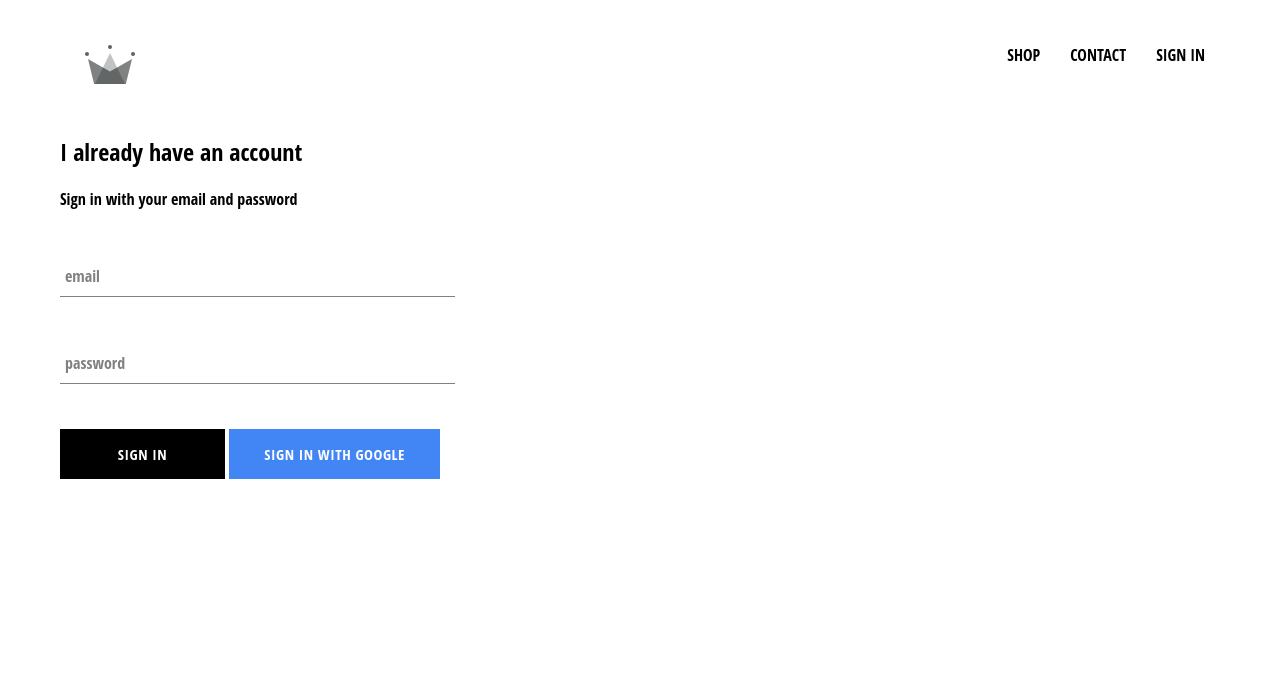
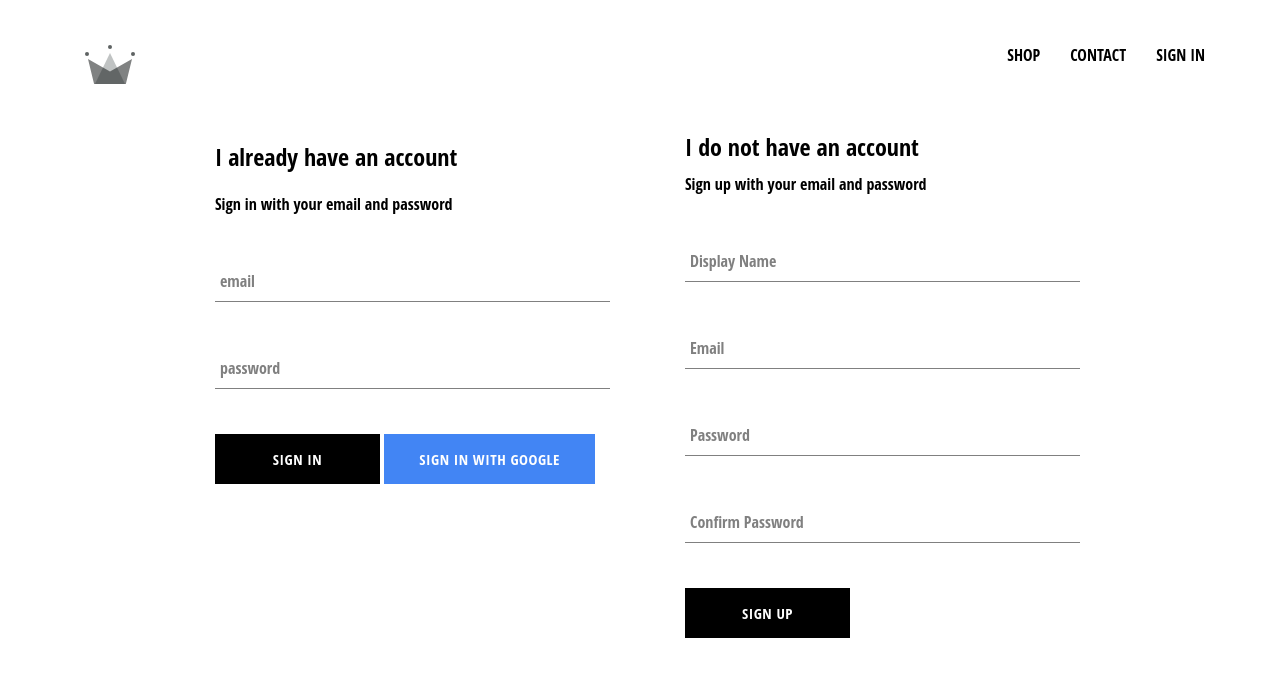
Before and after one commit to lucalin17081994/crwn-clothing, a React (Create React App) app: page /signin in a window 1280 px wide. Shown: the top 676 px of the page. Built offline with nearby package versions, Linux system fonts and the light colour scheme; no server answers.

Commit message:
finished signin

```diff
--- a/src/components/header/header.component.jsx
+++ b/src/components/header/header.component.jsx
@@ -18,7 +18,7 @@
         CONTACT
       </Link>
       {currentUser ? (
-        <Link className='option' onClick={() => auth.signOut()}>
+        <Link className='option' to='' onClick={() => auth.signOut()}>
           SIGN OUT
         </Link>
       ) : (
--- a/src/components/sign-in/sign-in.component.jsx
+++ b/src/components/sign-in/sign-in.component.jsx
@@ -3,7 +3,7 @@
 import FormInput from '../form-input/form-input.component';
 import CustomButton from '../custom-button/custom-button.component'
 
-import {signInWithGoogle} from '../../firebase/firebase.utils';
+import {auth,signInWithGoogle} from '../../firebase/firebase.utils';
 
 class SignIn extends React.Component{
   constructor(props){
@@ -14,8 +14,15 @@
     };
   }
 
-  handleSubmit=event=>{
+  handleSubmit=async event=>{
     event.preventDefault();
+    const{email,password}=this.state;
+    try{
+      await auth.signInWithEmailAndPassword(email,password)
+      this.setState({email:'',password:''})
+    }catch(e){
+      console.log(e)
+    }
     this.setState=({email:'',password:''})
   }
 
@@ -35,20 +42,21 @@
             name='email'
             type='email'
             value={this.state.email}
-            handleChange={this.handleChange}
+            onChange={this.handleChange}
             label='email'
             required/>
           <FormInput
             name='password'
             type='password'
             value={this.state.password}
-            handleChange={this.handleChange}
+            onChange={this.handleChange}
             label='password'
             required/>
 
             <div className='buttons'>
               <CustomButton type='submit'> Sign in </CustomButton>
               <CustomButton
+                type='button'
                 onClick={signInWithGoogle} isGoogleSignIn>Sign In with Google
               </CustomButton>
             </div>
--- /dev/null
+++ b/src/components/sign-up/sign-up.component.jsx
@@ -0,0 +1,92 @@
+import React from 'react'
+import FormInput from '../form-input/form-input.component'
+import CustomButton from '../custom-button/custom-button.component'
+import {auth, createUserProfileDocument} from '../../firebase/firebase.utils'
+
+import './sign-up.styles.scss'
+
+
+class SignUp extends React.Component{
+  constructor(){
+    super();
+    this.state={
+      displayName:'',
+      email:'',
+      password:'',
+      confirmPassword:''
+    }
+  }
+
+  handleSubmit = async event =>{
+    event.preventDefault();
+    const{displayName,email,password,confirmPassword}=this.state
+    if (password!==confirmPassword){
+      alert('passwords dont match')
+      return;
+    }
+    try{
+      const{user}=await auth.createUserWithEmailAndPassword(email,password)
+      await createUserProfileDocument(user,{displayName})
+      this.setState({
+        displayName:'',
+        email:'',
+        password:'',
+        confirmPassword:''
+      })
+
+    }catch(e){
+      console.log(e)
+    }
+  }
+
+  handleChange=event=>{
+    const{name,value}=event.target;
+    this.setState({[name]:value})
+  }
+
+  render(){
+    const{displayName,email,password,confirmPassword}=this.state
+    return(
+
+      <div className='sign-up'>
+        <h2 className='title'>I do not have an account</h2>
+        <span>Sign up with your email and password</span>
+        <form className='sign-up-form' onSubmit={this.handleSubmit}>
+          <FormInput
+            type='text'
+            name='displayName'
+            value={displayName}
+            onChange={this.handleChange}
+            label='Display Name'
+            required/>
+          <FormInput
+            type='email'
+            name='email'
+            value={email}
+            onChange={this.handleChange}
+            label='Email'
+            required/>
+          <FormInput
+            type='password'
+            name='password'
+            value={password}
+            onChange={this.handleChange}
+            label='Password'
+            required/>
+          <FormInput
+            type='password'
+            name='confirmPassword'
+            value={confirmPassword}
+            onChange={this.handleChange}
+            label='Confirm Password'
+            required/>
+          <CustomButton type='submit'>
+            SIGN UP
+          </CustomButton>
+
+        </form>
+      </div>
+    )
+  }
+}
+export default SignUp;
--- /dev/null
+++ b/src/components/sign-up/sign-up.styles.scss
@@ -0,0 +1,9 @@
+.sign-up{
+  display:flex;
+  flex-direction: column;
+  width: 380px;
+  .title{
+    margin:10px 0;
+
+  }
+}
--- a/src/pages/sign-in-and-sign-up/sign-in-and-sign-up.component.jsx
+++ b/src/pages/sign-in-and-sign-up/sign-in-and-sign-up.component.jsx
@@ -1,9 +1,14 @@
 import React from 'react'
 import './sign-in-and-sign-up.styles.scss'
 import SignIn from '../../components/sign-in/sign-in.component'
+import SignUp from '../../components/sign-up/sign-up.component'
 
 const SignInAndSignUpPage=()=>(
-  <SignIn className='sign-in-and-sign-up'>SIGN IN</SignIn>
+  <div className='sign-in-and-sign-up'>
+    <SignIn></SignIn>
+    <SignUp></SignUp>
+  </div>
+
   )
 
 export default SignInAndSignUpPage
--- a/src/pages/sign-in-and-sign-up/sign-in-and-sign-up.styles.scss
+++ b/src/pages/sign-in-and-sign-up/sign-in-and-sign-up.styles.scss
@@ -0,0 +1,6 @@
+.sign-in-and-sign-up{
+  width: 850px;
+  display: flex;
+  justify-content: space-between;
+  margin:30px auto;
+}
```
